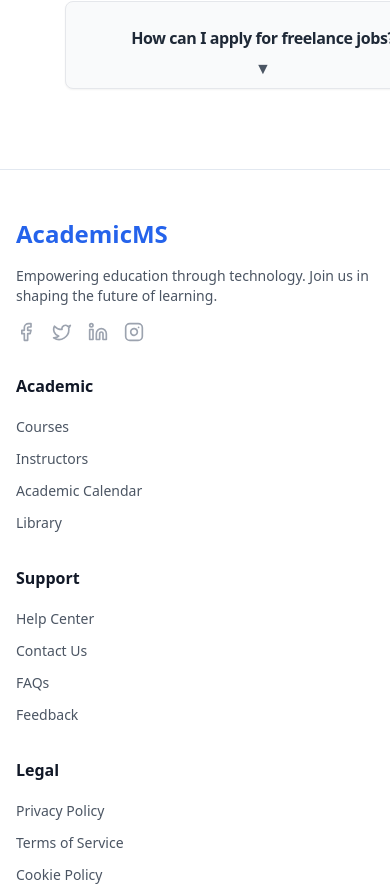
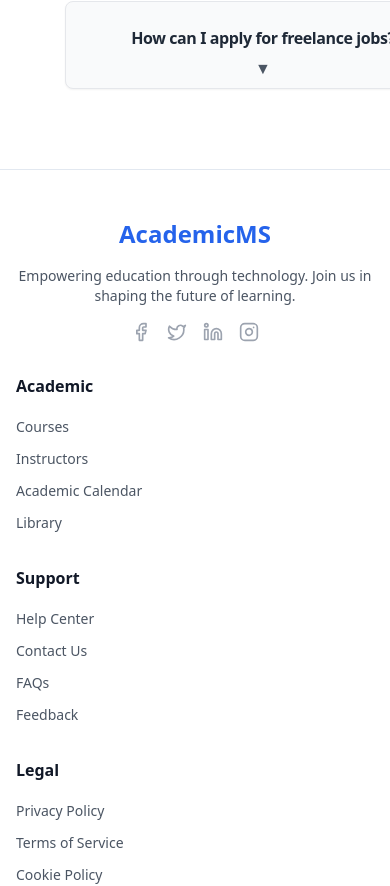
Before and after one commit to ekramul28/Test_School-client, a React (Vite) app: page / in a window 390 px wide. Shown: the part 6983-7869 px from the top of the page. Built offline with nearby package versions, Linux system fonts and the light colour scheme.

Commit message:
added navbar and footer

```diff
--- a/src/pages/share/Footer.tsx
+++ b/src/pages/share/Footer.tsx
@@ -1,5 +1,7 @@
 import { Link } from "react-router-dom";
 import { Facebook, Twitter, Linkedin, Instagram } from "lucide-react";
+
+const BRAND_NAME = "AcademicMS";
 
 const footerLinks = {
   academic: [
@@ -22,45 +24,58 @@ const footerLinks = {
   ],
 };
 
+const socialLinks = [
+  { icon: Facebook, href: "#", label: "Facebook" },
+  { icon: Twitter, href: "#", label: "Twitter" },
+  { icon: Linkedin, href: "#", label: "LinkedIn" },
+  { icon: Instagram, href: "#", label: "Instagram" },
+];
+
 export default function Footer() {
   return (
-    <footer className=" border-t">
+    <footer className="border-t bg-white dark:bg-gray-900">
       <div className="container mx-auto px-4 py-12">
         <div className="grid grid-cols-1 md:grid-cols-4 gap-8">
           {/* Brand Section */}
-          <div className="space-y-4">
-            <Link to="/" className="text-2xl font-bold text-blue-600">
-              AcademicMS
+          <div className="space-y-4 text-center md:text-left">
+            <Link
+              to="/"
+              className="text-2xl font-bold text-blue-600 dark:text-blue-400"
+            >
+              {BRAND_NAME}
             </Link>
-            <p className="text-sm text-gray-600">
+            <p className="text-sm text-gray-600 dark:text-gray-400">
               Empowering education through technology. Join us in shaping the
               future of learning.
             </p>
-            <div className="flex space-x-4">
-              <a href="#" className="text-gray-400 hover:text-blue-600">
-                <Facebook className="h-5 w-5" />
+            <div className="flex justify-center md:justify-start space-x-4">
+              {socialLinks.map(({ icon: Icon, href, label }) => (
+                <a
+                  key={label}
+                  href={href}
+                  aria-label={label}
+                  target="_blank"
+                  rel="noopener noreferrer"
+                  className="text-gray-400 hover:text-blue-600 dark:hover:text-blue-400"
+                >
+                  <Icon className="h-5 w-5" />
                 </a>
-              <a href="#" className="text-gray-400 hover:text-blue-600">
-                <Twitter className="h-5 w-5" />
-              </a>
-              <a href="#" className="text-gray-400 hover:text-blue-600">
-                <Linkedin className="h-5 w-5" />
-              </a>
-              <a href="#" className="text-gray-400 hover:text-blue-600">
-                <Instagram className="h-5 w-5" />
-              </a>
+              ))}
             </div>
           </div>
 
-          {/* Academic Links */}
-          <div>
-            <h3 className="font-semibold text-gray-900 mb-4">Academic</h3>
+          {/* Link Sections */}
+          {Object.entries(footerLinks).map(([title, links]) => (
+            <div key={title}>
+              <h3 className="font-semibold text-gray-900 dark:text-gray-100 mb-4 capitalize">
+                {title}
+              </h3>
               <ul className="space-y-2">
-              {footerLinks.academic.map((link) => (
+                {links.map((link) => (
                   <li key={link.href}>
                     <Link
                       to={link.href}
-                    className="text-sm text-gray-600 hover:text-blue-600"
+                      className="text-sm text-gray-600 dark:text-gray-400 hover:text-blue-600 dark:hover:text-blue-400"
                     >
                       {link.label}
                     </Link>
@@ -68,45 +83,13 @@ export default function Footer() {
                 ))}
               </ul>
             </div>
-
-          {/* Support Links */}
-          <div>
-            <h3 className="font-semibold text-gray-900 mb-4">Support</h3>
-            <ul className="space-y-2">
-              {footerLinks.support.map((link) => (
-                <li key={link.href}>
-                  <Link
-                    to={link.href}
-                    className="text-sm text-gray-600 hover:text-blue-600"
-                  >
-                    {link.label}
-                  </Link>
-                </li>
           ))}
-            </ul>
         </div>
 
-          {/* Legal Links */}
-          <div>
-            <h3 className="font-semibold text-gray-900 mb-4">Legal</h3>
-            <ul className="space-y-2">
-              {footerLinks.legal.map((link) => (
-                <li key={link.href}>
-                  <Link
-                    to={link.href}
-                    className="text-sm text-gray-600 hover:text-blue-600"
-                  >
-                    {link.label}
-                  </Link>
-                </li>
-              ))}
-            </ul>
-          </div>
-        </div>
-
+        {/* Copyright */}
         <div className="border-t mt-12 pt-8">
-          <p className="text-center text-sm text-gray-500">
-            © {new Date().getFullYear()} AcademicMS. All rights reserved.
+          <p className="text-center text-sm text-gray-500 dark:text-gray-400">
+            © {new Date().getFullYear()} {BRAND_NAME}. All rights reserved.
           </p>
         </div>
       </div>
```
Lines whose indentation alone changed are shown as unchanged.
